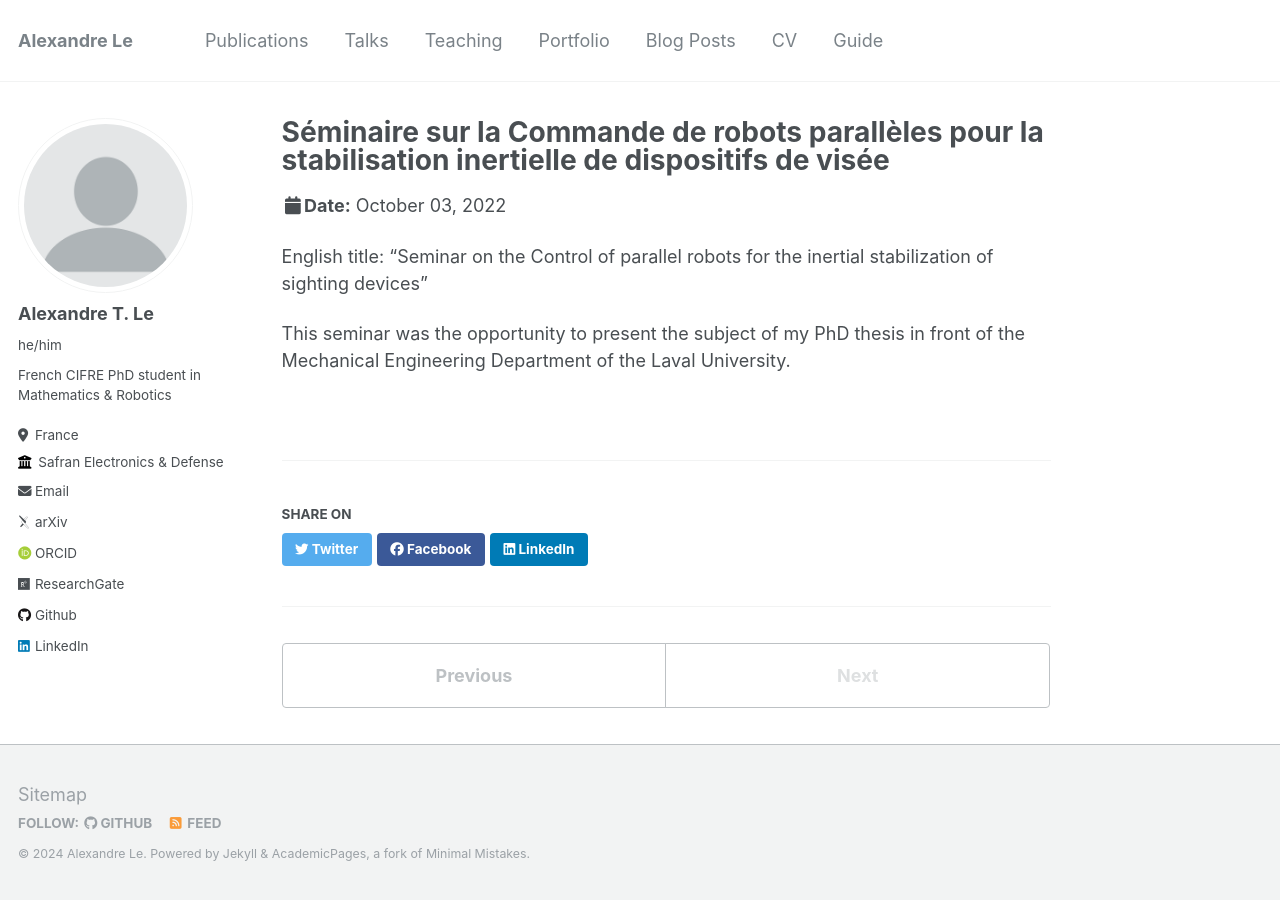
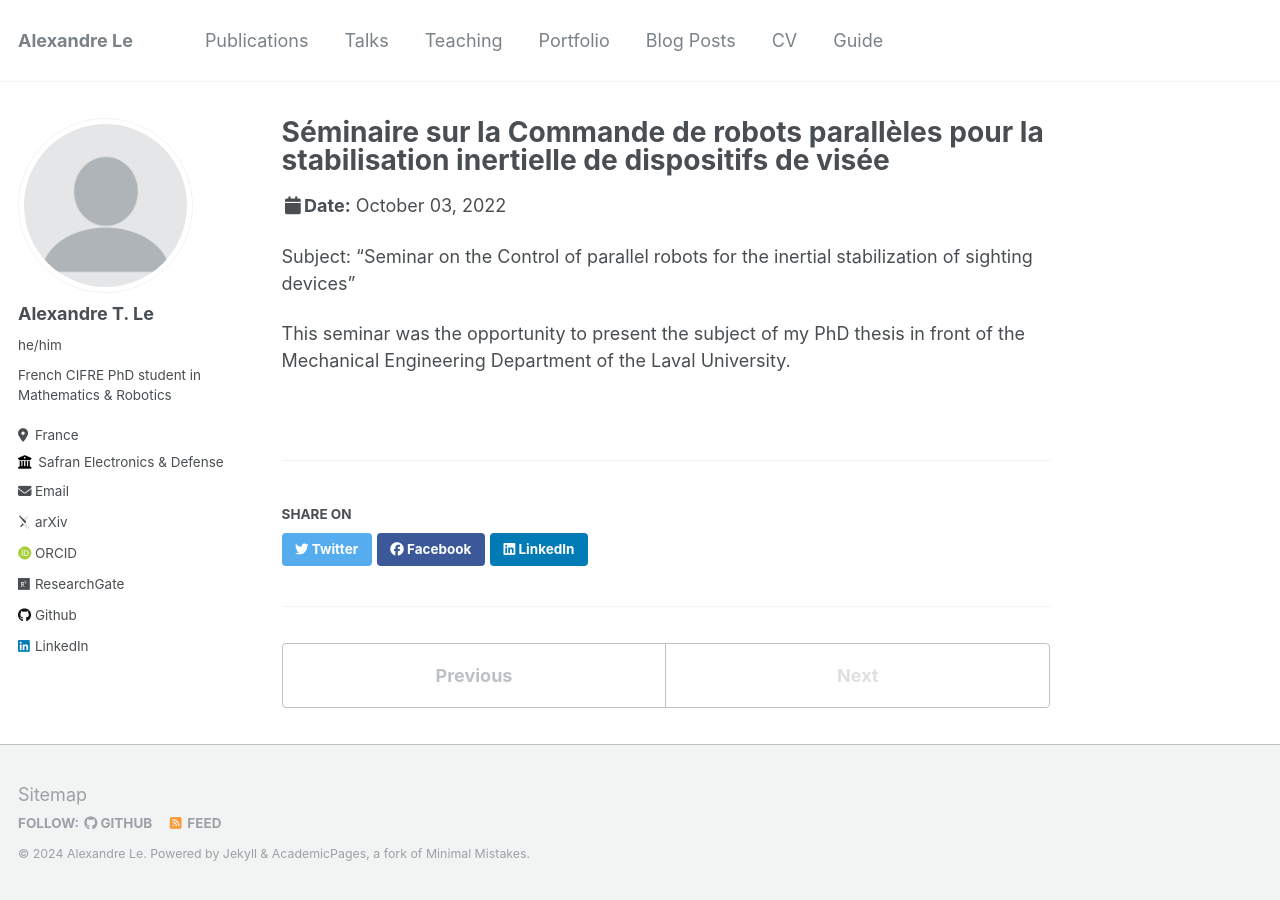
Before and after one commit to alexandre-tle/alexandre-tle.github.io, a Jekyll site: the page built from _talks/2022-10-03-Canada.md, in a window 1280 px wide. Built offline with Jekyll 4.4.1, drawn with Linux system fonts in a browser that asks for light colours; some web fonts are replaced.

Commit message:
Update 2022-10-03-Canada.md

```diff
--- a/_talks/2022-10-03-Canada.md
+++ b/_talks/2022-10-03-Canada.md
@@ -2,12 +2,12 @@
 title: "Séminaire sur la Commande de robots parallèles pour la stabilisation inertielle de dispositifs de visée"
 collection: talks
 type: "Talk [FR]"
-permalink: /talks/2012-03-01-talk-1
+permalink:
 venue: "Laval University, Mechanical Engineering Department of the Faculty of Science and Engineering"
 date: 2022-10-03
 location: "Laval, Québec, Canada"
 ---
 
-English title: "Seminar on the Control of parallel robots for the inertial stabilization of sighting devices"
+Subject: "Seminar on the Control of parallel robots for the inertial stabilization of sighting devices"
 
 This seminar was the opportunity to present the subject of my PhD thesis in front of the Mechanical Engineering Department of the Laval University.
```
